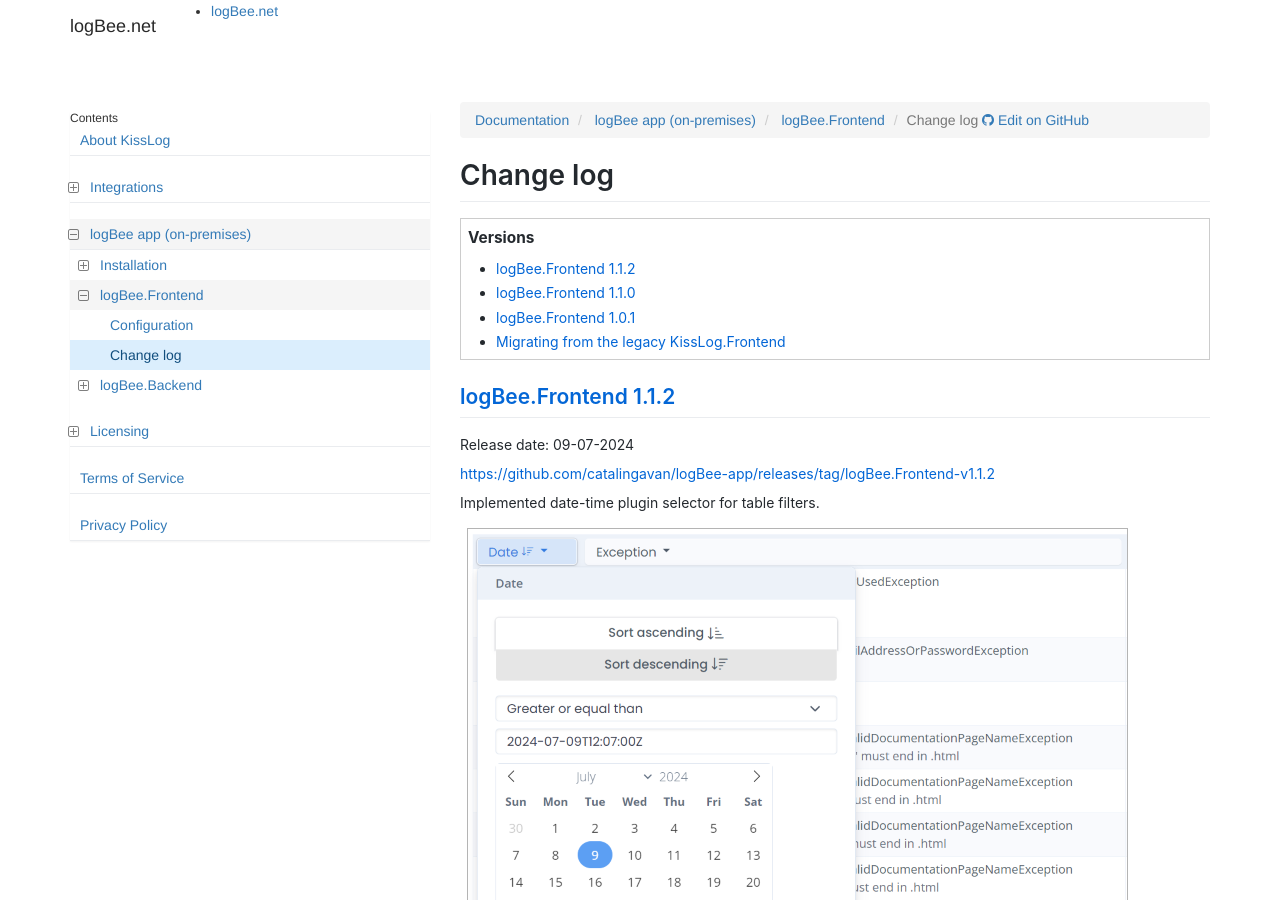
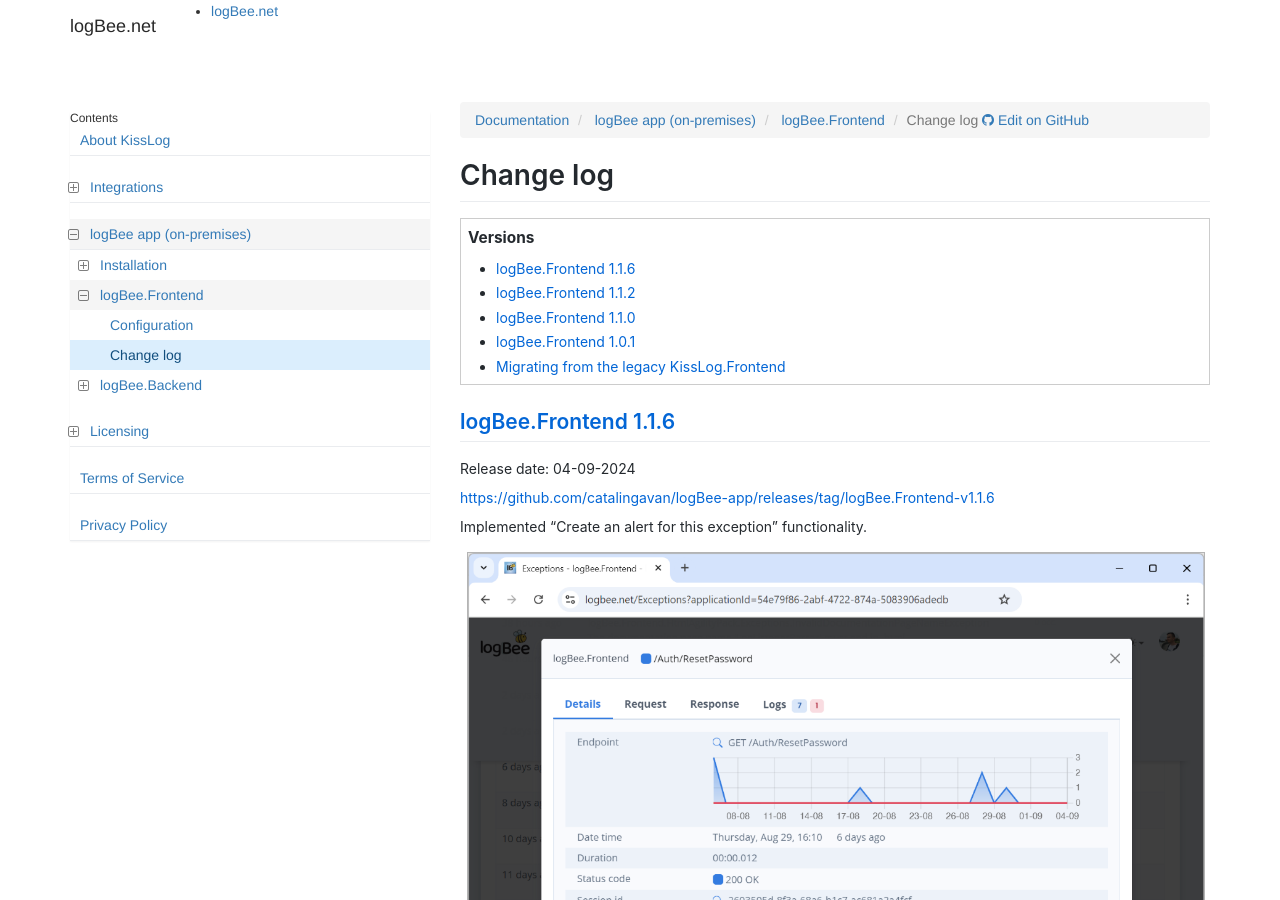
Before and after one commit to catalingavan/logbee.Documentation, a Sphinx documentation site: the page built from source/on-premises/logBee-frontend/change-log.rst, in a window 1280 px wide and 900 px high. Built offline with Sphinx 7.4.7, drawn with Linux system fonts in a browser that asks for light colours; nearby versions of some CDN libraries; library files that are not in the unit come from our copies.

Commit message:
logBee.Frontend 1.1.6

```diff
--- a/source/on-premises/logBee-frontend/change-log.rst
+++ b/source/on-premises/logBee-frontend/change-log.rst
@@ -4,6 +4,18 @@ Change log
 .. contents:: Versions
    :local:
    :depth: 1
+
+logBee.Frontend 1.1.6
+--------------------------
+
+Release date: 04-09-2024
+
+https://github.com/catalingavan/logBee-app/releases/tag/logBee.Frontend-v1.1.6
+
+Implemented "Create an alert for this exception" functionality.
+
+.. figure:: images/change-log/create-alert-for-exception-button.png
+    :alt: "Create an alert for this exception" button
 
 logBee.Frontend 1.1.2
 --------------------------
```
Also changed, not shown: source/on-premises/logBee-frontend/images/change-log/create-alert-for-exception-button.png (added).
